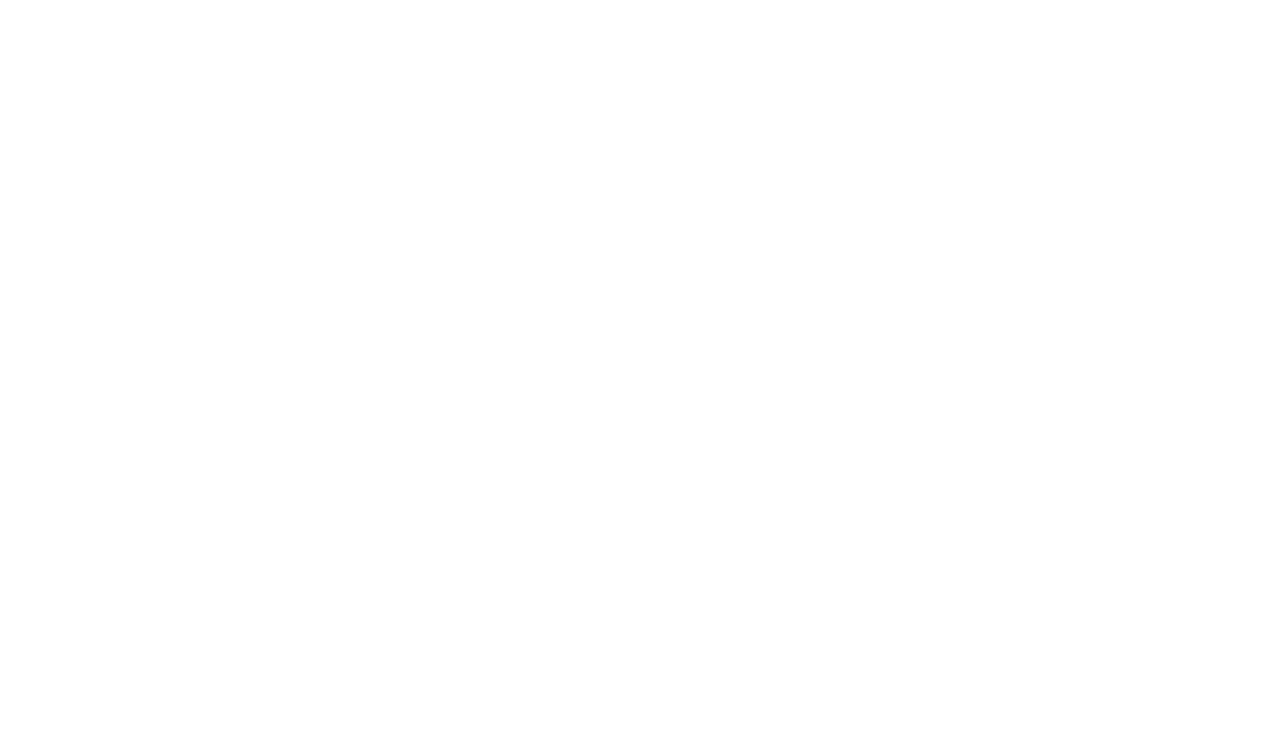
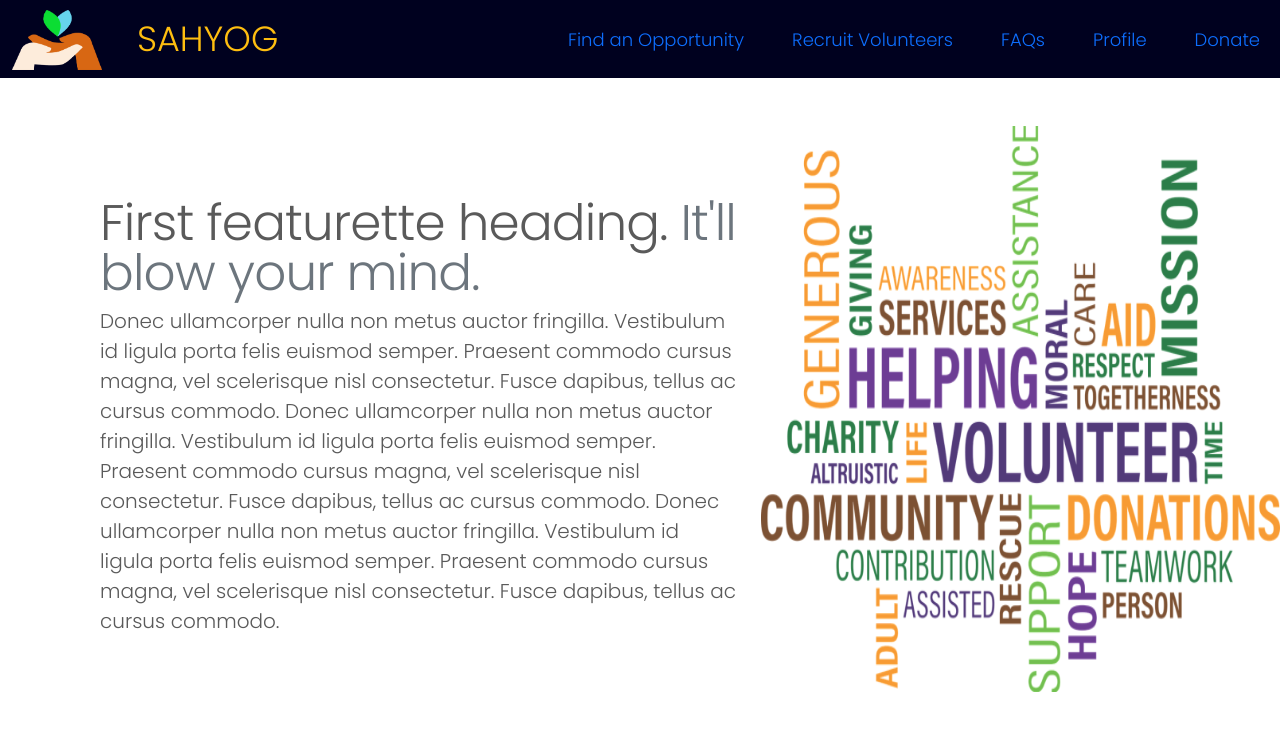
Before and after one commit to Kajal-7/HINT5_blockheadz, a React (Create React App) app in the folder sahyog/: page /home in a window 1280 px wide. Before the commit this address had no page. Shown: the top 730 px of the page. Built offline with nearby package versions, Linux system fonts and the light colour scheme.

Commit message:
home page added

```diff
--- a/sahyog/src/App.js
+++ b/sahyog/src/App.js
@@ -4,6 +4,7 @@
 import GetStarted from "./GetStarted";
 import Login from "./components/Authentication/Login";
 import Register from "./components/Authentication/Register";
+import Home from "./Home"
 
 
 function App() {
@@ -14,7 +15,7 @@
           <Route path="/" element={<GetStarted />} />
           <Route path="/login" element={<Login />} />
           <Route path="/register" element={<Register/>} />
-
+          <Route path="/home" element={<Home/>} />
         </Routes>
       </Router>
     </div>
--- /dev/null
+++ b/sahyog/src/Home.jsx
@@ -0,0 +1,45 @@
+import React from "react";
+import "./styles/GetStarted.css";
+
+import wordspic from "./assets/words_pic.png";
+import "./styles/Carousel.css";
+import "./styles/Home.css";
+import Navbar from "./components/Navbar/Navbar";
+
+function Home() {
+  return (
+    <div>
+      <Navbar />
+      <div class="row featurette">
+        <div class="col-md-7">
+          <h2 class="featurette-heading">
+            First featurette heading.{" "}
+            <span class="text-muted">It'll blow your mind.</span>
+          </h2>
+          <p class="lead">
+            Donec ullamcorper nulla non metus auctor fringilla. Vestibulum id
+            ligula porta felis euismod semper. Praesent commodo cursus magna,
+            vel scelerisque nisl consectetur. Fusce dapibus, tellus ac cursus
+            commodo. Donec ullamcorper nulla non metus auctor fringilla.
+            Vestibulum id ligula porta felis euismod semper. Praesent commodo
+            cursus magna, vel scelerisque nisl consectetur. Fusce dapibus,
+            tellus ac cursus commodo. Donec ullamcorper nulla non metus auctor
+            fringilla. Vestibulum id ligula porta felis euismod semper. Praesent
+            commodo cursus magna, vel scelerisque nisl consectetur. Fusce
+            dapibus, tellus ac cursus commodo.
+          </p>
+        </div>
+        <div class="col-md-5">
+          <img
+            class="featurette-image img-fluid mx-auto"
+            src={wordspic}
+            alt="Generic placeholder"
+            style={{ height: "100%", width: "100%", marginTop: "40px" }}
+          ></img>
+        </div>
+      </div>
+    </div>
+  );
+}
+
+export default Home;
--- a/sahyog/src/components/Navbar/Navbar.js
+++ b/sahyog/src/components/Navbar/Navbar.js
@@ -1,5 +1,6 @@
-import React from 'react'
-import "./navbar.css"
+import React from "react";
+import { Link } from "react-router-dom";
+import "./navbar.css";
 import logo from "../../assets/logo.png";
 
 const Navbar = () => {
@@ -8,12 +9,23 @@
       <nav class="navbar navbar-expand-lg">
         <div class="container-fluid">
           {/* <a class="navbar-brand" href="#" className="fmargin">Sahyog</a> */}
-    <span><img src={logo} alt="tgt img"></img></span>
-    <span className="fmargin">Sahyog
-
+          <Link to="/home">
+            <span>
+              <img src={logo} alt="tgt img"></img>
             </span>
 
-    <button class="navbar-toggler collapsed" type="button" data-bs-toggle="collapse" data-bs-target="#navbarSupportedContent" aria-controls="navbarSupportedContent" aria-expanded="false" aria-label="Toggle navigation">
+          </Link>
+          <span className="fmargin">SAHYOG</span>
+
+          <button
+            class="navbar-toggler collapsed"
+            type="button"
+            data-bs-toggle="collapse"
+            data-bs-target="#navbarSupportedContent"
+            aria-controls="navbarSupportedContent"
+            aria-expanded="false"
+            aria-label="Toggle navigation"
+          >
             {/* <span class="navbar-toggler-icon"></span> */}
 
             <span class="toggler-icon top-bar"></span>
@@ -21,34 +33,40 @@
             <span class="toggler-icon bottom-bar"></span>
           </button>
 
-    <div class="collapse navbar-collapse"  id="navbarSupportedContent">
+          <div class="collapse navbar-collapse" id="navbarSupportedContent">
             <ul class="navbar-nav ms-auto mb-2 mb-lg-0" id="col">
               <li class="nav-item" className="navitem">
-          <a class="nav-link" href="#" color="#FEBE10">Find an Opportunity</a>
+                <a class="nav-link" href="#" color="#FEBE10">
+                  Find an Opportunity
+                </a>
               </li>
               <li class="nav-item" className="navitem">
-          <a class="nav-link" href="#">Recruit Volunteers</a>
+                <a class="nav-link" href="#">
+                  Recruit Volunteers
+                </a>
               </li>
               <li class="nav-item" className="navitem">
-          <a class="nav-link" href="#">FAQs</a>
+                <a class="nav-link" href="#">
+                  FAQs
+                </a>
               </li>
               <li class="nav-item" className="navitem">
-          <a class="nav-link" href="#">Profile</a>
+                <a class="nav-link" href="#">
+                  Profile
+                </a>
               </li>
 
               <li class="nav-item" className="navitem">
-          <a class="nav-link" href="#">Donate</a>
+                <a class="nav-link" href="#">
+                  Donate
+                </a>
               </li>
-
             </ul>
-
           </div>
         </div>
       </nav>
     </div>
+  );
+};
 
-
-  )
-}
-
-export default Navbar
+export default Navbar;
```
Also changed, not shown: sahyog/src/styles/Home.css (added). Lines whose indentation alone changed are shown as unchanged.
